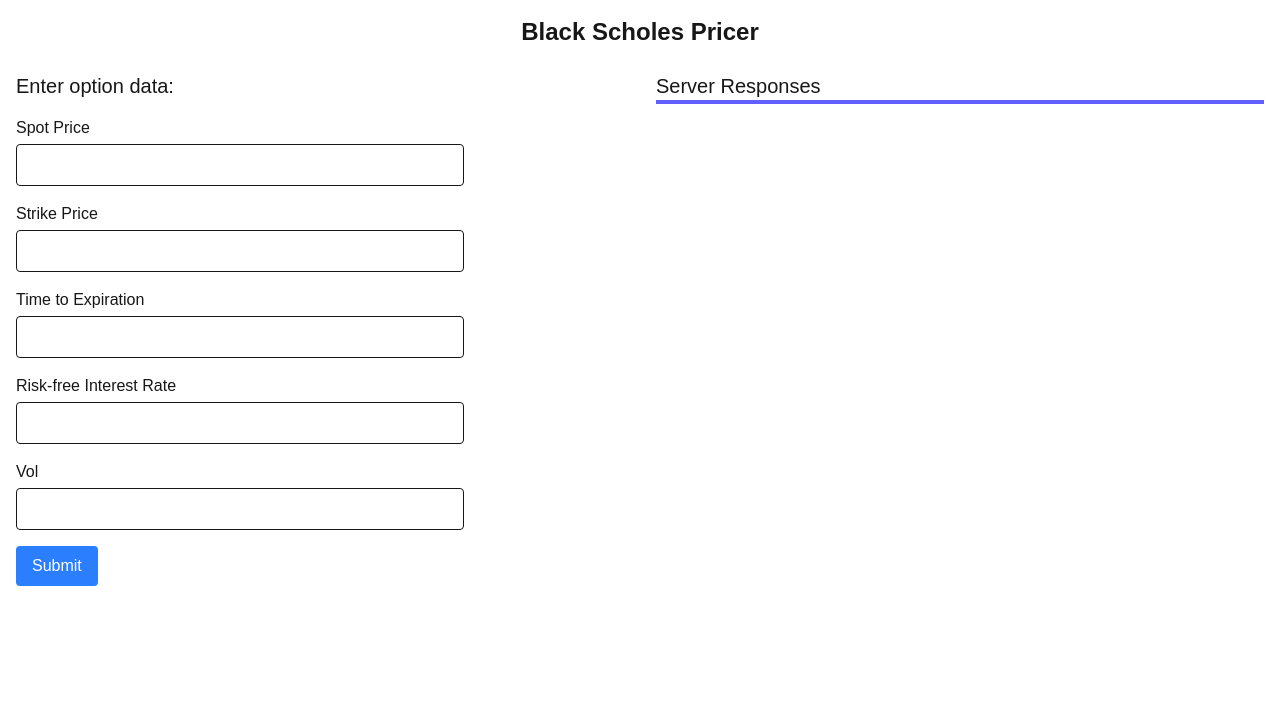
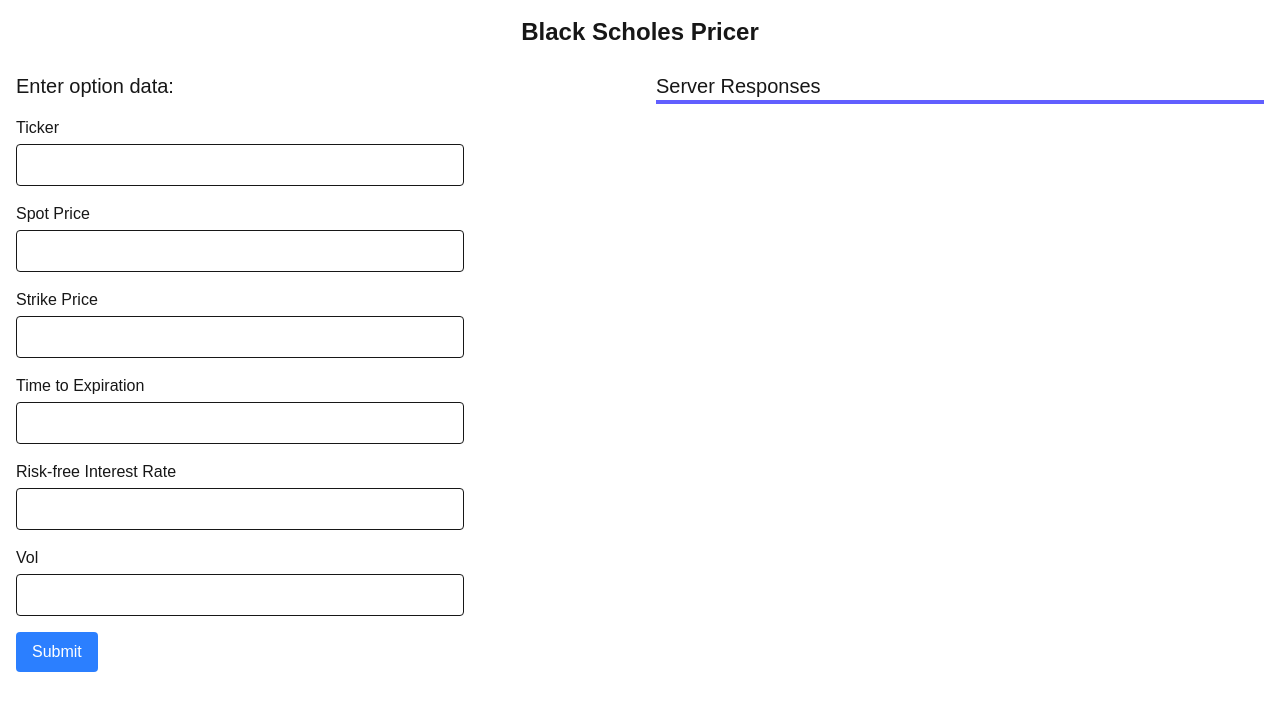
Before and after one commit to day-alex/options-web-app, a Next.js app in the folder frontend/: page / in a window 1280 px wide. Shown: the top 710 px of the page. Built offline with nearby package versions, Linux system fonts and the light colour scheme.

Commit message:
Added ticker to form and output box

```diff
--- a/frontend/src/app/page.tsx
+++ b/frontend/src/app/page.tsx
@@ -7,6 +7,7 @@ interface ServerResponse {
     success: boolean;
     message: string;
     data ?: any;
+    ticker: string;
 }
 
 export default function Home() {
--- a/frontend/src/components/OptionsInputForm.tsx
+++ b/frontend/src/components/OptionsInputForm.tsx
@@ -13,6 +13,7 @@ interface OptionsInputFormProps {
 }
 
 const OptionsInputForm: React.FC<OptionsInputFormProps> = ({ onSubmitSuccess }) => {
+  const [ticker, setTicker] = useState<string>('');
   const [formData, setFormData] = useState<OptionsInputFormData>({
     spot: '',
     strike: '',
@@ -45,7 +46,8 @@ const OptionsInputForm: React.FC<OptionsInputFormProps> = ({ onSubmitSuccess })
       if (response.ok) {
         setStatus('success');
         setFormData({ spot: '', strike: '', exp: '', rate: '', vol: '' });
-        onSubmitSuccess(data);
+        onSubmitSuccess({...data, ticker });
+        setTicker('');
       } else {
         setStatus('error');
       }
@@ -60,6 +62,18 @@ const OptionsInputForm: React.FC<OptionsInputFormProps> = ({ onSubmitSuccess })
     <form onSubmit={handleSubmit} className="max-w-md">
       {status === 'success' && <p className="text-green-600 mb-4">Form submitted successfully!</p>}
       {status === 'error' && <p className="text-red-600 mb-4">Failed to submit form. Please try again.</p>}
+      <div className="mb-4">
+        <label htmlFor="tick" className="block mb-1">Ticker</label>
+        <input
+          type="text"
+          id="tick"
+          name="tick"
+          value={ticker}
+          onChange={(e) => setTicker(e.target.value)}
+          className="w-full border p-2 rounded"
+          required
+        />
+      </div>
 
       <div className="mb-4">
         <label htmlFor="spot" className="block mb-1">Spot Price</label>
--- a/frontend/src/components/OutputBox.tsx
+++ b/frontend/src/components/OutputBox.tsx
@@ -2,6 +2,7 @@ interface ServerResponse {
     success: boolean;
     message: string;
     data ?: any;
+    ticker: string;
 }
 
 interface OutputBoxProps {
@@ -12,7 +13,13 @@ const OutputBox: React.FC<OutputBoxProps> = ({ response }) => {
     if (!response) return null;
 
     return (
-        <div className="mt-8 p-4 bg-black border border-gray-400 rounded">
+        <div className="mt-8 p-2 bg-black border border-gray-400 rounded">
+            <div className="flex flex-row items-center gap-1 mb-2">
+                <h2>{response.ticker}</h2>
+                <p className="text-gray-400 text-xs">
+                    @ {new Date().toLocaleTimeString()}
+                </p>
+            </div>
             {response.success ? (
                 <div className="flex flex-row border border-white divide-x divide-white rounded overflow-hidden">
                     <div className="w-1/3 p-4">
@@ -39,9 +46,6 @@ const OutputBox: React.FC<OutputBoxProps> = ({ response }) => {
                     <p className="font-semibold">Error: {response.message}</p>
                 </div>
             )}
-            <p className="text-gray-400 text-xs mt-4">
-                Response received at: {new Date().toLocaleTimeString()}
-            </p>
         </div>
     );
 };
```
